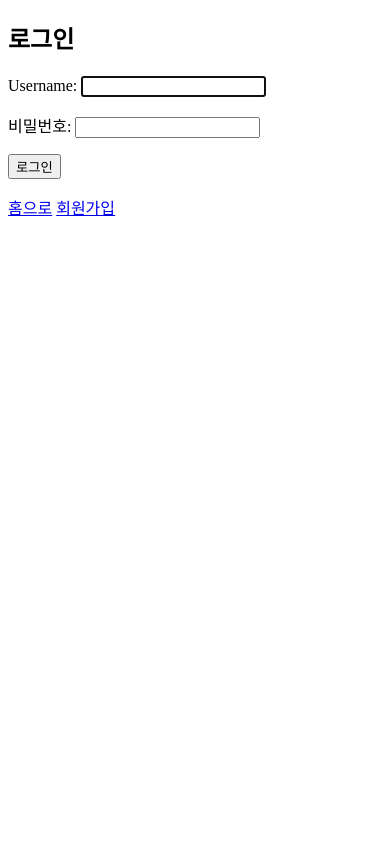
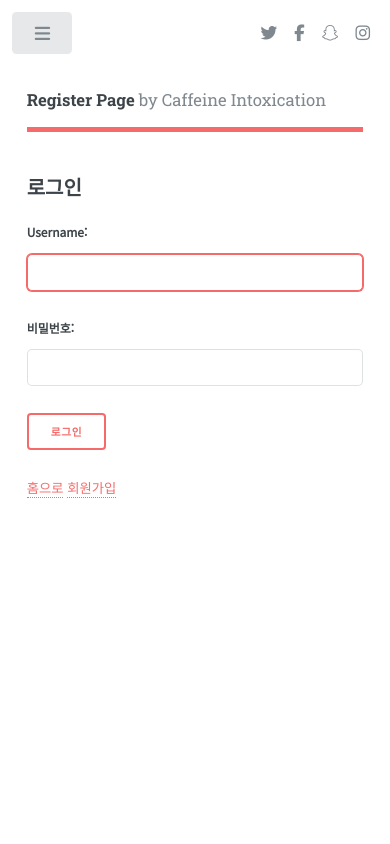
Before and after one commit to Philip-Cho/DGU-Capstone, a Django app: page /login/ in a window 390 px wide. Run offline with Django 4.2, Linux system fonts and the light colour scheme; parts of the project's set-up code (start-up, migrations or seed data) failed here and were passed over; some libraries are stand-ins or nearby versions; some web fonts are replaced.

Commit message:
- view 및 게시판 수정

```diff
--- a/caffeine/views.py
+++ b/caffeine/views.py
@@ -218,14 +218,24 @@ def savedb(request):  # DB 저장을 위한 메소드
         ## history
         history = LectureHistory()
         history.lecture_id = get_object_or_404(Users, id="shim2")
-        history.lecture_name = movie_titles[-1]
-        history.embed_url = embed_urls[-1]
-        history.lecture_url = movie_urls[-1]
-        history.lecture_note = text_alls[-1]
-        history.lecture_sum = sum_texts[-1]
-        history.keyword = hash_tags[-1]
-        history.update_at = timezone.now()
-        history.created_at = timezone.now()
+        try:
+            history.lecture_name = movie_titles[-1]
+            history.embed_url = embed_urls[-1]
+            history.lecture_url = movie_urls[-1]
+            history.lecture_note = text_alls[-1]
+            history.lecture_sum = sum_texts[-1]
+            history.keyword = hash_tags[-1]
+            history.update_at = timezone.now()
+            history.created_at = timezone.now()
+        except:
+            history.lecture_name = movie_titles[-1]
+            history.embed_url = embed_urls[-1]
+            history.lecture_url = movie_urls[-1]
+            history.lecture_note = " "
+            history.lecture_sum = " "
+            history.keyword = " "
+            history.update_at = timezone.now()
+            history.created_at = timezone.now()
         history.save()
 
     # 요약본 출력
--- a/templates/board.html
+++ b/templates/board.html
@@ -54,7 +54,7 @@
                         <td><h5 style="margin: 0;"><a href="http://127.0.0.1:8000/caffeine/{{lecture.id}}/">{{ lecture.lecture_name}}</a></h5></td>
                     </tr>
                     <tr>
-                        <td>{{ lecture.keyword }}  <p>저장 일시: {{ lecture.created_at }}</p></td>
+                        <td>{{ lecture.keyword }}  <p align="right">저장 일시: {{ lecture.created_at }}</p></td>
                     {% endfor %}
                     </tr>
                 {% else %}
--- a/templates/login.html
+++ b/templates/login.html
@@ -1,19 +1,118 @@
 <!doctype html>
 <html lang="ko">
+{% load static %}
 <head>
-        <meat charset="UTF-8" />
-        <title> 카페인수혈 </title>
+    <meta charset="utf-8">
+    <meta name="viewport" content="width=device-width, initial-scale=1">
+    <meta name="description" content="">
+    <meta name="author" content="Mark Otto, Jacob Thornton, and Bootstrap contributors">
+    <meta name="generator" content="Hugo 0.88.1">
+    <title>카페인수혈 로그인</title>
+    <!--    아이콘을 위한 링크 -->
+    <link href="{% static 'css/main.css' %}" rel="stylesheet">
+    <script src="https://kit.fontawesome.com/acbb32aeb8.js" crossorigin="anonymous"></script>
+    {% load static %}
+    <!-- <link href="{% static 'indexStyle.css' %}" rel="stylesheet">-->
+    <!-- JS -->
+    <script src="{% static 'script.js' %}"></script>
+    <!--    한글 폰트-->
+    <link rel="preconnect" href="https://fonts.googleapis.com">
+    <link rel="preconnect" href="https://fonts.gstatic.com" crossorigin>
+    <link href="https://fonts.googleapis.com/css2?family=Noto+Sans+KR&display=swap" rel="stylesheet">
 </head>
-    <body>
+<body class="is-preload">
+<!-- Wrapper -->
+<div id="wrapper">
+    <!-- Main -->
+    <div id="main">
+        <div class="inner">
+            <!-- Header -->
+            <header id="header">
+                <a href="http://127.0.0.1:8000/caffeine/result/" class="logo"><strong>Register Page</strong> by Caffeine
+                    Intoxication</a>
+                <ul class="icons">
+                    <li><a href="#" class="icon brands fa-twitter"><span class="label">Twitter</span></a></li>
+                    <li><a href="#" class="icon brands fa-facebook-f"><span class="label">Facebook</span></a></li>
+                    <li><a href="#" class="icon brands fa-snapchat-ghost"><span class="label">Snapchat</span></a></li>
+                    <li><a href="#" class="icon brands fa-instagram"><span class="label">Instagram</span></a></li>
+                </ul>
+            </header>
+            <!--                content -->
+            <section>
+                <!--				새로운 컨텐츠 넣을 때 이 곳에 요소들을 추가한다. 나머지는 틀-->
                 <h2>로그인</h2>
-        <h4>{%if msg%}{{msg}}{%endif%}</h4>
+                <h4>{% if msg %}{{ msg }}{% endif %}</h4>
                 <form method="post">
-            {% csrf_token %}{{form.as_p}}
+                    {% csrf_token %}{{ form.as_p }}
                     <button type="submit">로그인</button>
                 </form>
                 <p>
                     <a href="{% url 'index' %}">홈으로</a>
                     <a href="{% url 'register' %}">회원가입</a>
                 </p>
+                <!--            section content end-->
+            </section>
+            <!-- inner end -->
+        </div>
+        <!--main end-->
+    </div>
+    <!--        side bar start-->
+    <div id="sidebar">
+        <div class="inner">
+
+            <!-- Search -->
+            <section id="search" class="alt">
+                <form method="post" action="#">
+                    <input type="text" name="query" id="query" placeholder="Search"/>
+                </form>
+            </section>
+
+            <!-- Menu -->
+            <nav id="menu">
+                <header class="major">
+                    <h2>Menu</h2>
+                </header>
+                <ul>
+                    <li><a href="http://127.0.0.1:8000/caffeine/">NEW SUMMARIZE</a></li>
+                    <li><a href="http://127.0.0.1:8000/caffeine/board/">HISTORY</a></li>
+                    <li><a href="#">??</a></li>
+
+                </ul>
+            </nav>
+
+            <!-- Section -->
+            <section>
+                <header class="major">
+                    <h2>Get in touch</h2>
+                </header>
+                <p>영어로 강의 문제 없어요!!!</p>
+                <ul class="contact">
+                    <li class="icon solid fa-envelope"><a href="#">information@caffeine.ac.kr</a></li>
+                    <li class="icon solid fa-phone">(010) 1234-5678</li>
+                    <li class="icon solid fa-home">30, Pildong-ro 1-gil, Jung-gu, Seoul, Republic of Korea<br/>
+                        02-2260-0000
+                    </li>
+                </ul>
+            </section>
+
+            <!-- Footer -->
+            <footer id="footer">
+                <p class="copyright">&copy; Caffeine. All rights reserved.
+                    </br>Design: <a href="https://html5up.net">HTML5 UP</a>.</p>
+            </footer>
+            <!--inner end-->
+        </div>
+        <!--    sidebar end-->
+    </div>
+    <!--wrapper end-->
+</div>
+
 </body>
+
+<script src="{% static 'js/jquery.min.js' %}"></script>
+<script src="{% static 'js/browser.min.js' %}"></script>
+<script src="{% static 'js/breakpoints.min.js' %}"></script>
+<script src="{% static 'js/util.js' %}"></script>
+<script src="{% static 'js/main.js' %}"></script>
+
 </html>
--- a/templates/register.html
+++ b/templates/register.html
@@ -41,11 +41,14 @@
             <section>
                 <!--				새로운 컨텐츠 넣을 때 이 곳에 요소들을 추가한다. 나머지는 틀-->
                 <h2>회원가입</h2>
-                <h4>{%if msg%}{{msg}}{%endif%}</h4>
+                <div class="alert alert-danger">
+                    {%if msg%}{{msg}}{%endif%}
+                </div>
                 <form method="post">
                     {% csrf_token %}{{form.as_p}}
                     <button type="submit">가입하기</button>
                 </form>
+
                 <a href="{% url 'index' %}">홈으로</a>
                 <!--            section content end-->
             </section>
```
Lines whose indentation alone changed are shown as unchanged.
